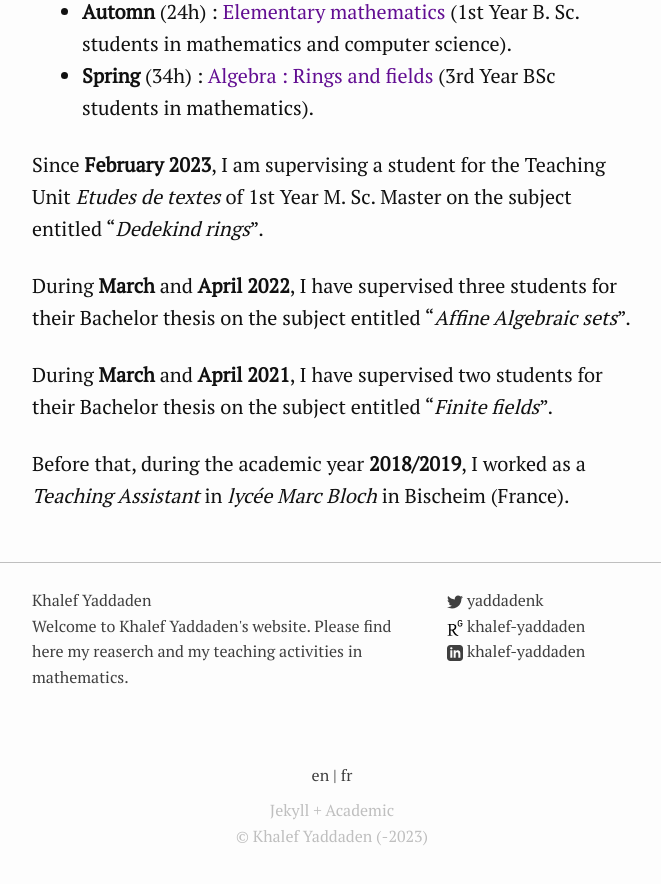
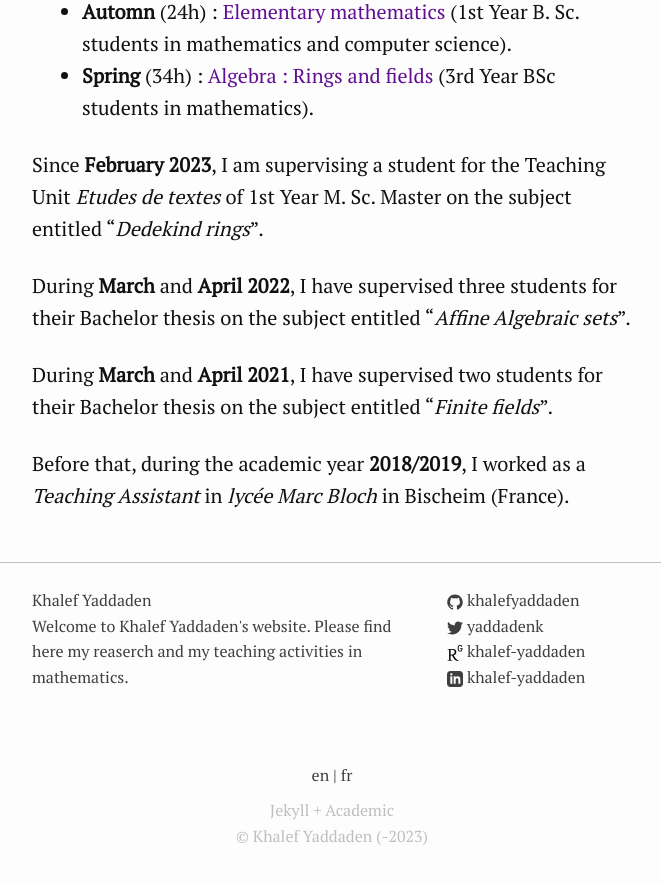
Before and after one commit to khalefyaddaden/khalefyaddaden.github.io, a Jekyll site: the page built from teaching.markdown, in a window 1280 px wide and 900 px high, scrolled down 830 px. Shown: the top 884 px of the window, without its empty margins (308-969 px from the left). Built offline with Jekyll 4.4.1, drawn with Linux system fonts in a browser that asks for light colours.

Commit message:
Update _config.yml

```diff
--- a/_config.yml
+++ b/_config.yml
@@ -29,6 +29,7 @@ description:
   fr: "Bienvenue sur le site de Khalef Yaddaden. Veuillez trouverer ici mes activités
   de recherche et d'enseignement en mathématiques."
 url: "https://khalefyaddaden.github.io" # the base hostname & protocol for your site, e.g. http://example.com
+github_username: khalefyaddaden
 twitter_username: YaddadenK
 researchgate_username:  Khalef-Yaddaden
 linkedin_username: khalef-yaddaden
```
